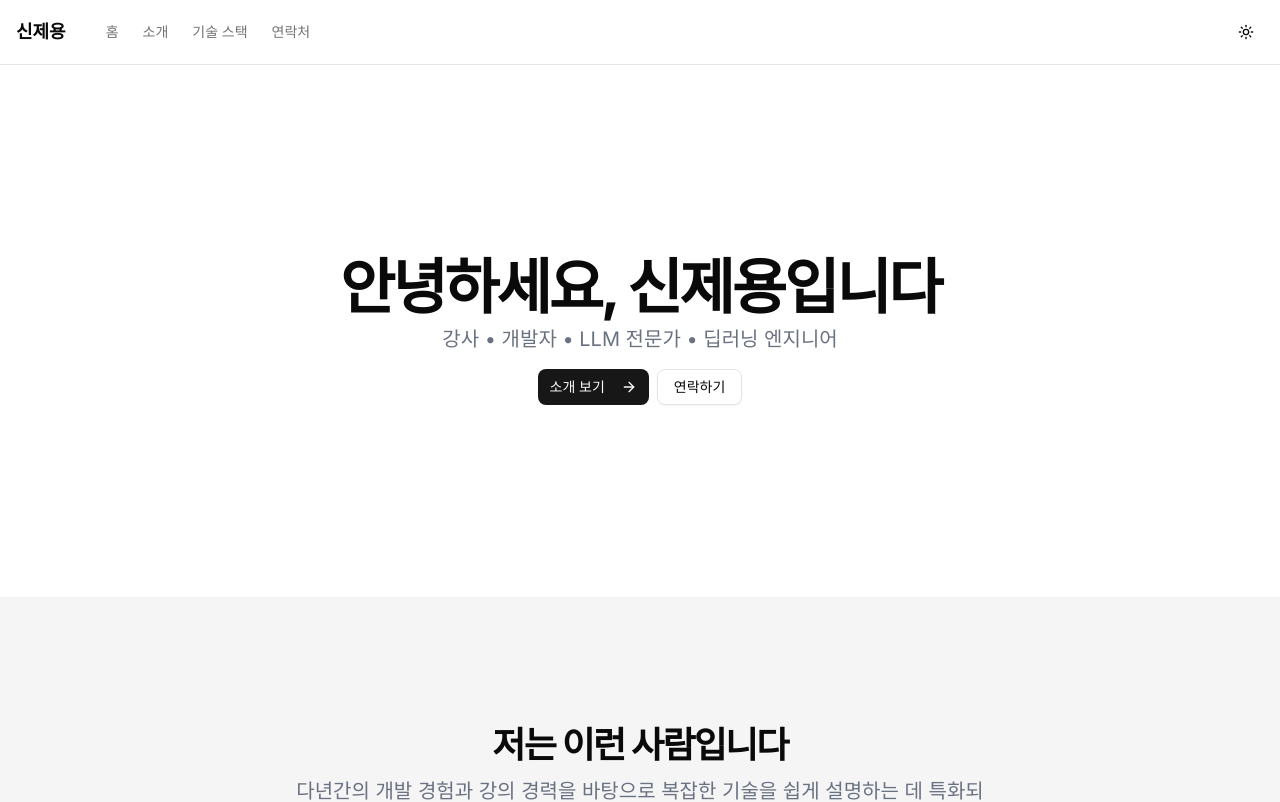
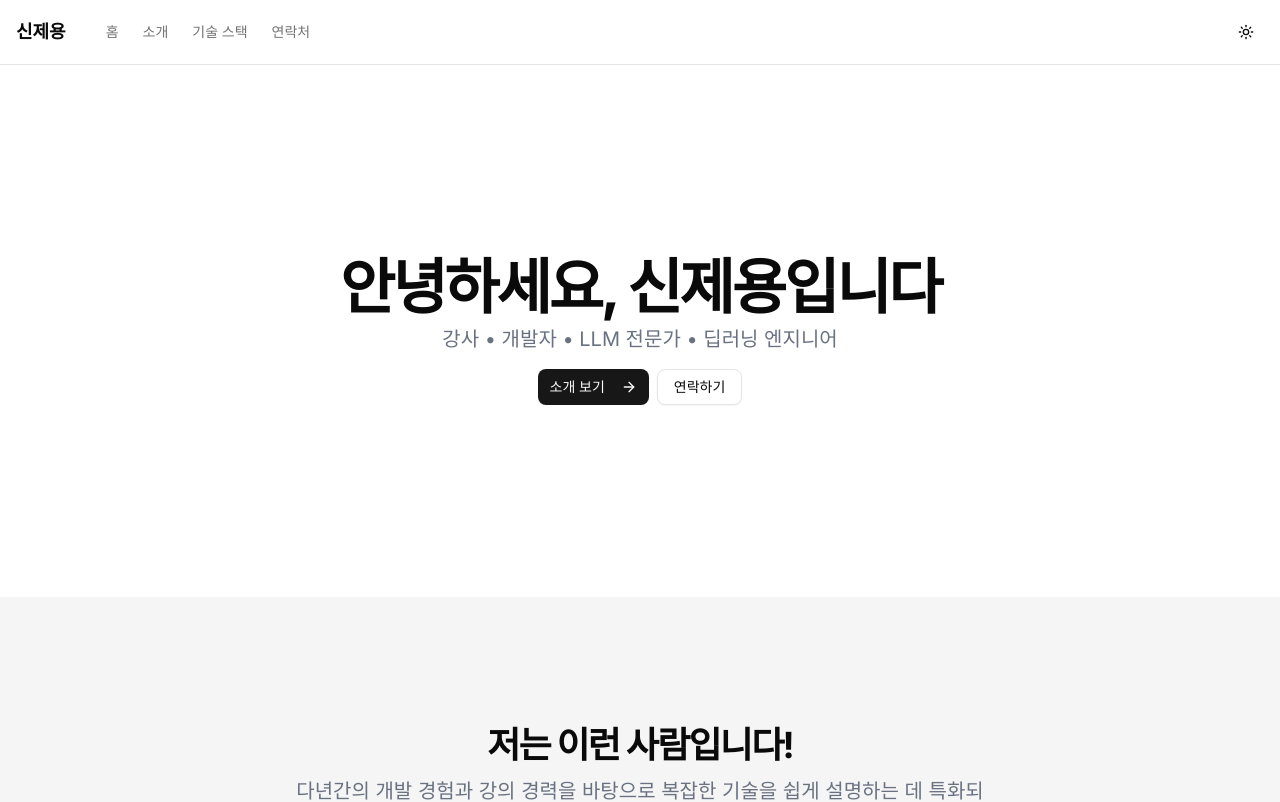
Before and after one commit to jeyong-shin/portfolio-jeyong, a Next.js app: page / in a window 1280 px wide. Shown: the top 802 px of the page. Built offline with nearby package versions, Linux system fonts and the light colour scheme.

Commit message:
느낌표 하나 삽입입

```diff
--- a/src/app/page.tsx
+++ b/src/app/page.tsx
@@ -35,7 +35,7 @@ export default function Home() {
           <div className="flex flex-col items-center justify-center gap-4 text-center">
             <div className="space-y-3">
               <h2 className="text-3xl font-bold tracking-tighter md:text-4xl">
-                저는 이런 사람입니다
+                저는 이런 사람입니다!
               </h2>
               <p className="mx-auto max-w-[700px] text-gray-500 md:text-xl dark:text-gray-400">
                 다년간의 개발 경험과 강의 경력을 바탕으로 복잡한 기술을 쉽게 설명하는 데 특화되어 있습니다.
```
